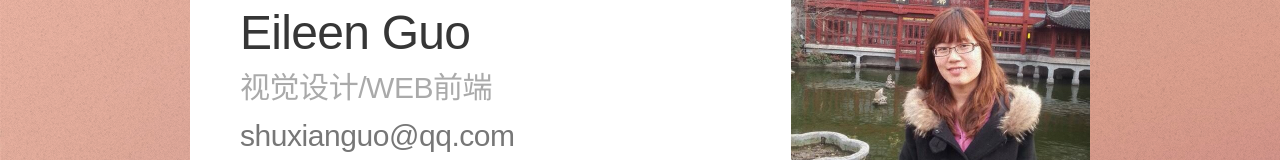
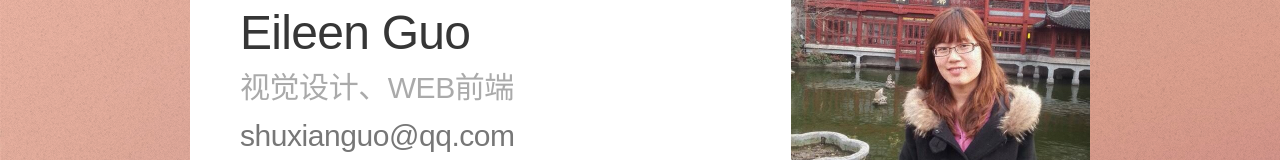
Before and after one commit to eileenguo/eileenguo.github.com, a plain HTML site: page index.html in a window 1280 px wide. Shown: the part 340-500 px from the top of the page. Drawn offline with Linux system fonts and the light colour scheme.

Commit message:
修改个人信息

```diff
--- a/index.html
+++ b/index.html
@@ -44,7 +44,7 @@
 							<article id="me" class="panel">
 								<header>
 									<h1>Eileen Guo</h1>
-									<span class="byline">视觉设计/WEB前端</span>
+									<span class="byline">视觉设计、WEB前端</span>
 									<span class="byline1">shuxianguo@qq.com</span>
 								</header>
 								<a href="#work" class="jumplink pic">
```
